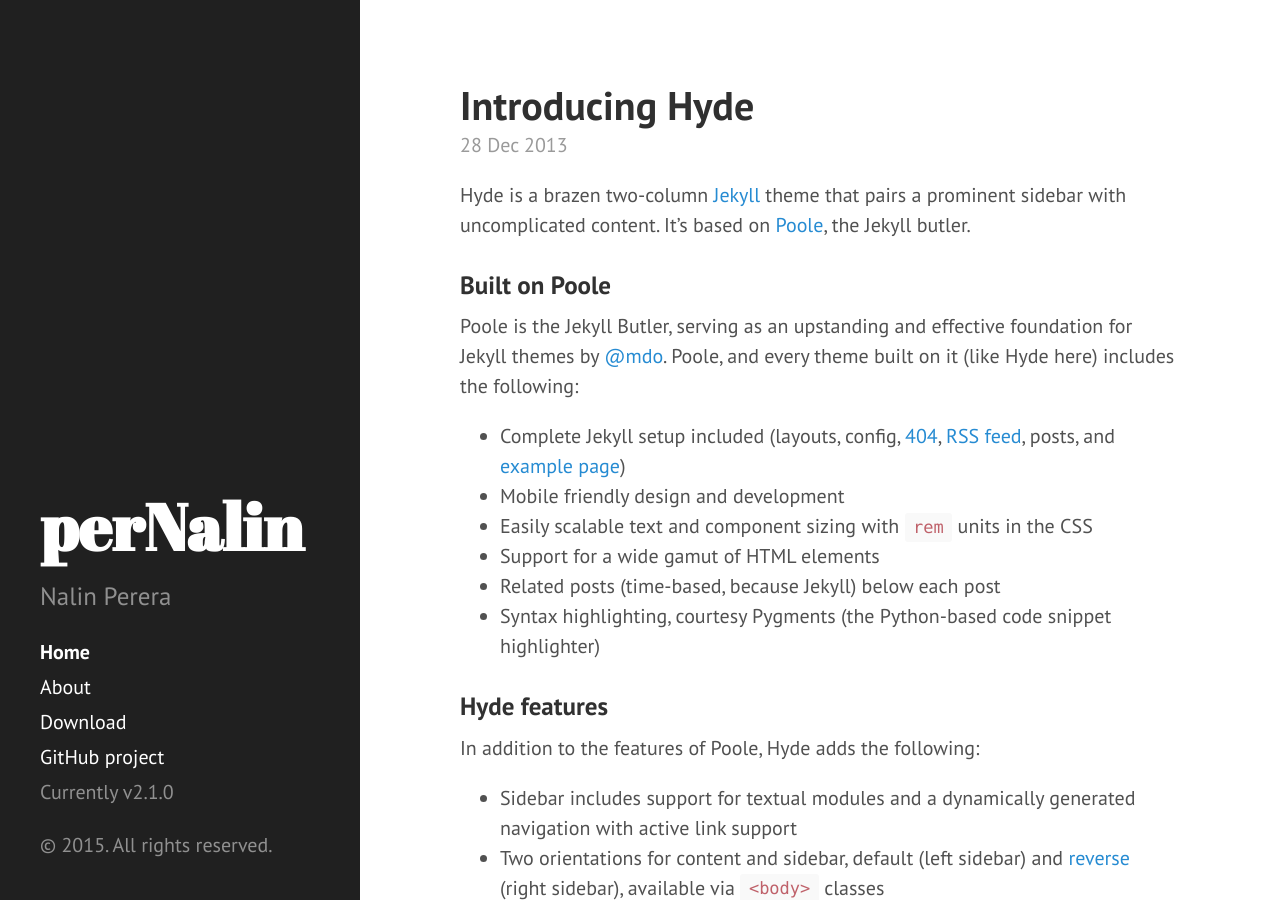
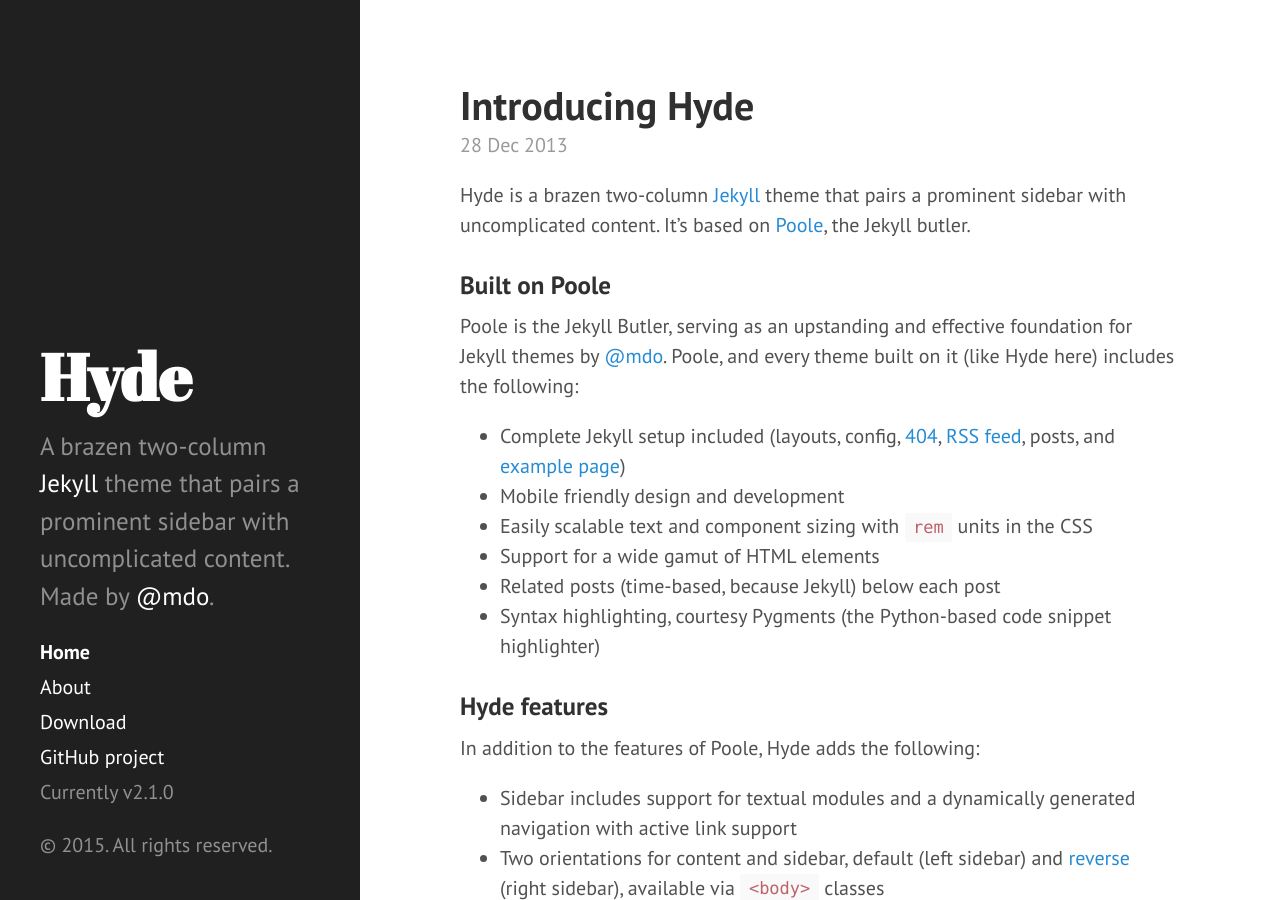
Before and after one commit to pernalin/pernalin.github.io, a Jekyll site: the page built from index.html, in a window 1280 px wide and 900 px high. Built offline with Jekyll 4.4.1, drawn with Linux system fonts in a browser that asks for light colours; Markdown is read by kramdown in place of the engine named in the settings; the list of posts is cut into pages by our own code.

Commit message:
Changed Config

```diff
--- a/_config.yml
+++ b/_config.yml
@@ -7,15 +7,15 @@ permalink:        pretty
 relative_permalinks: true
 
 # Setup
-title:            perNalin
-tagline:          'Tech bits and humor bites'
-description:      'Nalin Perera'
-url:              http://pernalin.com
+title:            Hyde
+tagline:          'A Jekyll theme'
+description:      'A brazen two-column <a href="http://jekyllrb.com" target="_blank">Jekyll</a> theme that pairs a prominent sidebar with uncomplicated content. Made by <a href="https://twitter.com/mdo" target="_blank">@mdo</a>.'
+url:              http://hyde.getpoole.com
 baseurl:          /
 
 author:
-  name:           'Nalin Perera'
-  url:            https://twitter.com/pernalin
+  name:           'Mark Otto'
+  url:            https://twitter.com/mdo
 
 paginate:         5
 
@@ -23,4 +23,4 @@ paginate:         5
 version:          2.1.0
 
 github:
-  repo:           https://github.com/pernalin
+  repo:           https://github.com/poole/hyde
```
